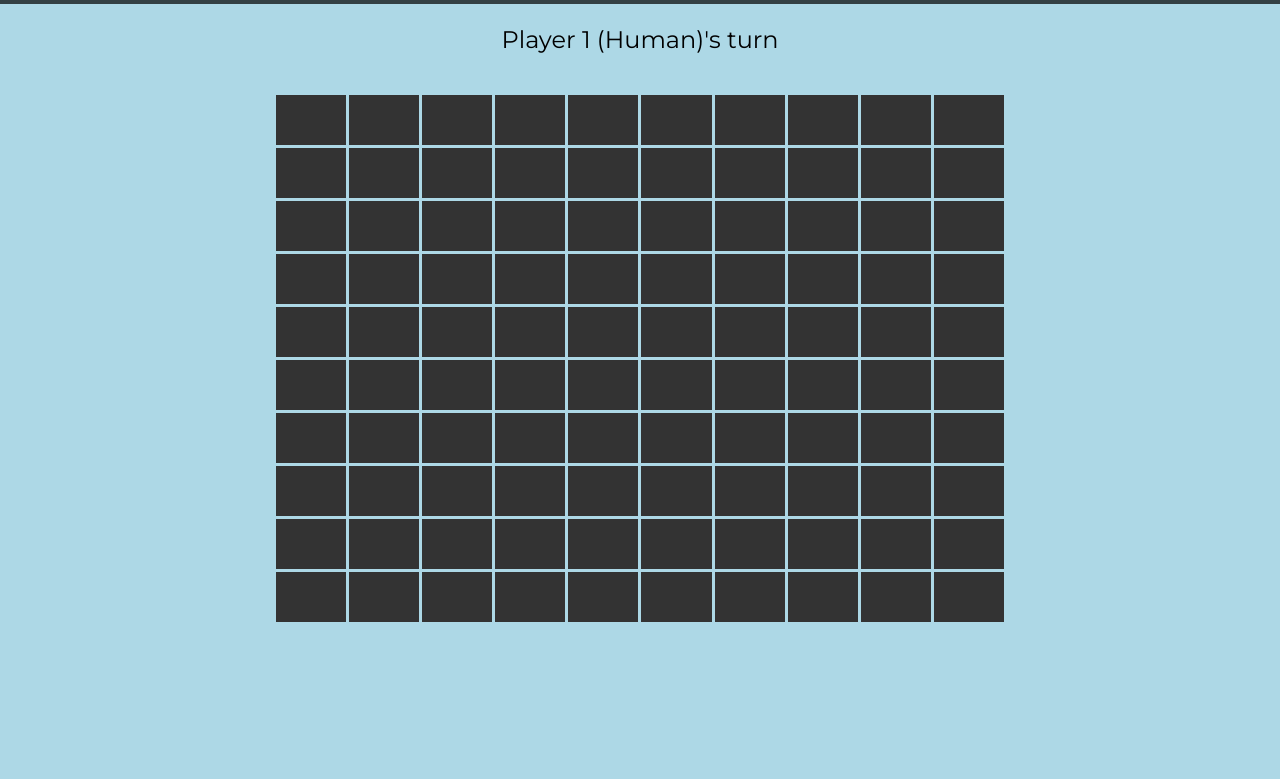
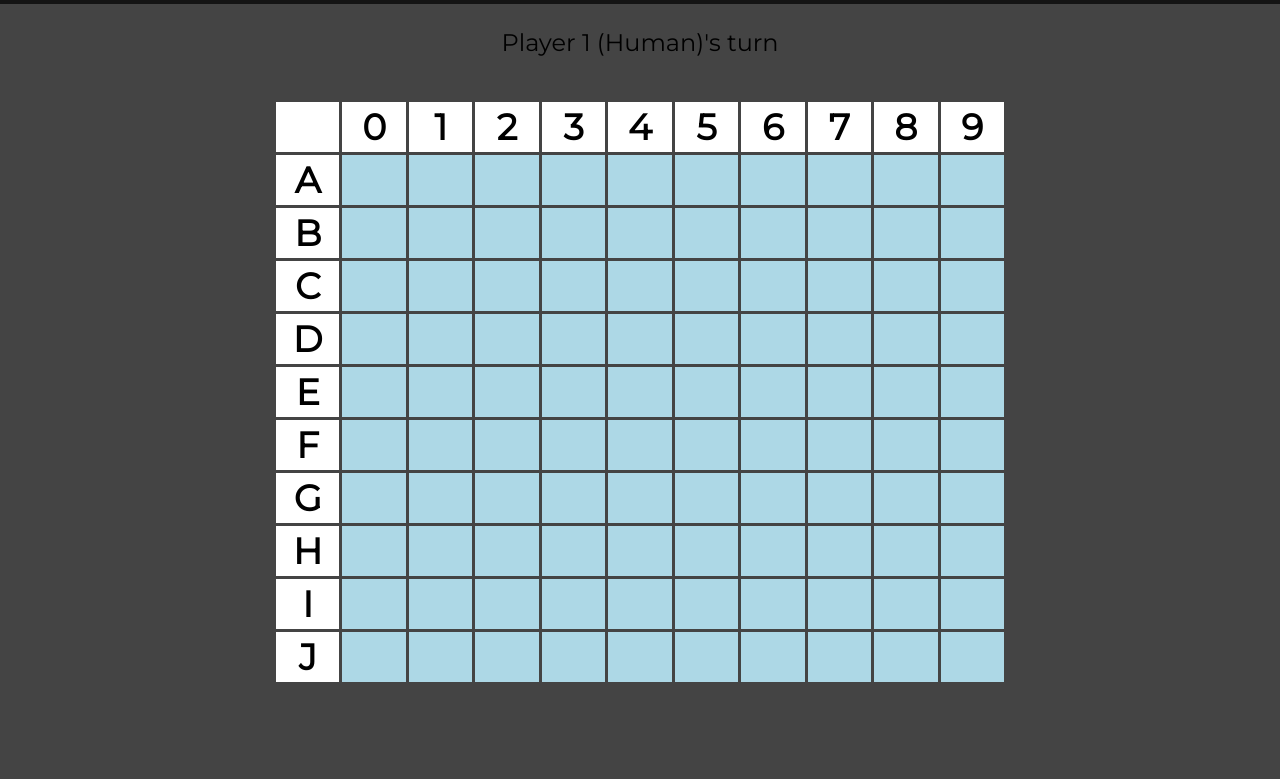
Before and after one commit to louis-pham/Battleship, a plain HTML site: page index.html in a window 1280 px wide. Shown: the part 82-861 px from the top of the page. Before the commit the page ends 800 px from the top, so only its background shows below. Drawn offline with Linux system fonts and the light colour scheme.

Commit message:
Add win check, prevent overlap of ship placement, headers on grid

```diff
--- a/css/main.css
+++ b/css/main.css
@@ -7,7 +7,7 @@
 body {
   font-size: 12px;
   font-family: Montserrat, sans-serif;
-  background: lightblue;
+  background-color: #444;
 }
 
 header {
@@ -57,8 +57,8 @@ main {
   padding: 20px;
   grid-area: board;
   display: grid;
-  grid-template-columns: repeat(10, 1fr);
-  grid-template-rows: repeat(10, 1fr);
+  grid-template-columns: repeat(11, 1fr);
+  grid-template-rows: repeat(11, 1fr);
   grid-row-gap: 3px;
   grid-column-gap: 3px;
   min-width: 700px;
@@ -66,10 +66,19 @@ main {
 
 .cell {
   height: 50px;
-  background: #333;
+  background: lightblue;
 }
 
 .cell:hover {
   box-shadow: 0px 0px 2px 2px #bd06ff;
   cursor: pointer;
 }
+
+.header {
+  display: flex;
+  justify-content: center;
+  align-items: center;
+  background-color: white;
+  font-weight: bold;
+  font-size: 3em;
+}
--- a/index.html
+++ b/index.html
@@ -18,6 +18,19 @@
       </div>
       <div id="ship-list" class="ship-list"></div>
       <div id="board" class="board">
+        <div class="header">&nbsp;</div>
+        <div class="header">0</div>
+        <div class="header">1</div>
+        <div class="header">2</div>
+        <div class="header">3</div>
+        <div class="header">4</div>
+        <div class="header">5</div>
+        <div class="header">6</div>
+        <div class="header">7</div>
+        <div class="header">8</div>
+        <div class="header">9</div>
+
+        <div class="header">A</div>
         <div id="A0" class="cell"></div>
         <div id="A1" class="cell"></div>
         <div id="A2" class="cell"></div>
@@ -29,6 +42,7 @@
         <div id="A8" class="cell"></div>
         <div id="A9" class="cell"></div>
 
+        <div class="header">B</div>
         <div id="B0" class="cell"></div>
         <div id="B1" class="cell"></div>
         <div id="B2" class="cell"></div>
@@ -40,6 +54,7 @@
         <div id="B8" class="cell"></div>
         <div id="B9" class="cell"></div>
 
+        <div class="header">C</div>
         <div id="C0" class="cell"></div>
         <div id="C1" class="cell"></div>
         <div id="C2" class="cell"></div>
@@ -51,6 +66,7 @@
         <div id="C8" class="cell"></div>
         <div id="C9" class="cell"></div>
 
+        <div class="header">D</div>
         <div id="D0" class="cell"></div>
         <div id="D1" class="cell"></div>
         <div id="D2" class="cell"></div>
@@ -62,6 +78,7 @@
         <div id="D8" class="cell"></div>
         <div id="D9" class="cell"></div>
 
+        <div class="header">E</div>
         <div id="E0" class="cell"></div>
         <div id="E1" class="cell"></div>
         <div id="E2" class="cell"></div>
@@ -73,6 +90,7 @@
         <div id="E8" class="cell"></div>
         <div id="E9" class="cell"></div>
 
+        <div class="header">F</div>
         <div id="F0" class="cell"></div>
         <div id="F1" class="cell"></div>
         <div id="F2" class="cell"></div>
@@ -84,6 +102,7 @@
         <div id="F8" class="cell"></div>
         <div id="F9" class="cell"></div>
 
+        <div class="header">G</div>
         <div id="G0" class="cell"></div>
         <div id="G1" class="cell"></div>
         <div id="G2" class="cell"></div>
@@ -95,6 +114,7 @@
         <div id="G8" class="cell"></div>
         <div id="G9" class="cell"></div>
 
+        <div class="header">H</div>
         <div id="H0" class="cell"></div>
         <div id="H1" class="cell"></div>
         <div id="H2" class="cell"></div>
@@ -106,6 +126,7 @@
         <div id="H8" class="cell"></div>
         <div id="H9" class="cell"></div>
 
+        <div class="header">I</div>
         <div id="I0" class="cell"></div>
         <div id="I1" class="cell"></div>
         <div id="I2" class="cell"></div>
@@ -117,6 +138,7 @@
         <div id="I8" class="cell"></div>
         <div id="I9" class="cell"></div>
 
+        <div class="header">J</div>
         <div id="J0" class="cell"></div>
         <div id="J1" class="cell"></div>
         <div id="J2" class="cell"></div>
--- a/js/main.js
+++ b/js/main.js
@@ -1,6 +1,7 @@
 /*----- constants -----*/
 let ROWS = ["A","B","C","D","E","F","G","H","I","J"];
 let COLUMNS = [0,1,2,3,4,5,6,7,8,9];
+let ORIENTATIONS = ["n","e","s","w"];
 let TIMEOUT = 300;
 
 /*----- app's state (variables) -----*/
@@ -25,12 +26,14 @@ boardElement.addEventListener("click", (e) => {
     && e.target.id !== "board" ) {
       isRendering = true;
       registerShot(e.target.id);
+      if (!winner) {
         setTimeout(() => {
           currentPlayer = player2;
           render();
           setTimeout(doPlayer2, TIMEOUT);
           isRendering = false;
         }, TIMEOUT);
+      }
   }
 });
 
@@ -46,7 +49,6 @@ function registerShot(coordinate) {
       add coordinate to player's hits
       reduce opponent ship's health
       break out early
-
   check if player's won
   switch to opponent's turn
   */
@@ -62,8 +64,65 @@ function registerShot(coordinate) {
       }
     }
   }
-  if (missed) currentPlayer.misses.push(coordinate);
+  if (missed) {
+    currentPlayer.misses.push(coordinate)
+  } else {
+    // check for winner
+    let remainingShips = Object.keys(opponent.ships).length;
+    for (ship in opponent.ships) {
+      if (opponent.ships[ship].health === 0) remainingShips -= 1;
+    }
+    if (remainingShips === 0) winner = currentPlayer;
+  };
   render();
+}
+
+function getRandomCoordinate() {
+  return ROWS[Math.floor(Math.random()*ROWS.length)] + COLUMNS[Math.floor(Math.random()*COLUMNS.length)];
+}
+
+function getSpanningCoordinates(headCoordinate, orientation, health) {
+  // vertical variables
+  let columnCoordinate, headRowIndex, tailRowIndex;
+  // horizontal variables
+  let rowCoordinate, headColumnIndex, tailColumnIndex;
+  // if the coordinates go out of bounds, return undefined, otherwise return an array of coordinates
+  switch (orientation) {
+    case "n":
+      columnCoordinate = headCoordinate.charAt(1);
+      // since rows are letters, get index of the ship's row coordinate to properly generate the other coordinates
+      headRowIndex = ROWS.indexOf(headCoordinate.charAt(0));
+      tailRowIndex = headRowIndex + 1 - health;
+      if (tailRowIndex >= 0) {
+        return ROWS.slice(tailRowIndex, headRowIndex + 1).map(rowCoordinate => `${rowCoordinate}${columnCoordinate}`);
+      }
+      break;
+    case "s":
+      columnCoordinate = headCoordinate.charAt(1);
+      headRowIndex = ROWS.indexOf(headCoordinate.charAt(0));
+      tailRowIndex = headRowIndex + health;
+      if (tailRowIndex <= ROWS.length) {
+        return ROWS.slice(headRowIndex, tailRowIndex).map((rowCoordinate) => `${rowCoordinate}${columnCoordinate}`);
+      }
+      break;
+    case "w":
+      // for the lateral cases, the index IS the coordinate, so no need to lookup position in COLUMNS array
+      rowCoordinate = headCoordinate.charAt(0);
+      headColumnIndex = parseInt(headCoordinate.charAt(1));
+      tailColumnIndex = headColumnIndex - health + 1;
+      if (tailColumnIndex >= 0) {
+        return COLUMNS.slice(tailColumnIndex, headColumnIndex + 1).map(columnCoordinate => `${rowCoordinate}${columnCoordinate}`);
+      }
+      break;
+    case "e":
+      rowCoordinate = headCoordinate.charAt(0);
+      headColumnIndex = parseInt(headCoordinate.charAt(1));
+      tailColumnIndex = headColumnIndex + health;
+      if (tailColumnIndex <= COLUMNS.length) {
+        return COLUMNS.slice(headColumnIndex, tailColumnIndex).map(columnCoordinate => `${rowCoordinate}${columnCoordinate}`);
+      }
+      break;
+  }
 }
 
 function doPlayer2() {
@@ -74,7 +133,7 @@ function doPlayer2() {
   let validShotFound = false;
   let shotCoordinate;
   while (!validShotFound) {
-    shotCoordinate = ROWS[Math.floor(Math.random()*ROWS.length)] + COLUMNS[Math.floor(Math.random()*COLUMNS.length)];
+    shotCoordinate = getRandomCoordinate();
     console.log(shotCoordinate);
     if (player2.hits.indexOf(shotCoordinate) === -1
         && player2.misses.indexOf(shotCoordinate) === -1 ) {
@@ -86,6 +145,42 @@ function doPlayer2() {
     currentPlayer = player1;
     render();
   }, TIMEOUT);
+}
+
+function placeShips(player) {
+  /*
+    choose a head position and orientation
+    check the coordinates the ship will span over (no overlaps, out of bounds)
+    if they're all good, assign the coordinates
+    else, redo
+  */
+  for (ship in player.ships) {
+    let openSpotFound = false;
+    while (!openSpotFound) {
+      let headCoordinate = getRandomCoordinate();
+      let orientation = ORIENTATIONS[Math.floor(Math.random()*ORIENTATIONS.length)];
+      let spanningCoordinates = getSpanningCoordinates(headCoordinate, orientation, player.ships[ship].health);
+      if (spanningCoordinates) {
+        // check for overlaps
+        let overlapFound = false;
+        overlapCheck:
+        for (otherShip in player.ships) {
+          if (ship !== otherShip) {
+            for (coordinate of spanningCoordinates) {
+              if (player.ships[otherShip].coordinates.indexOf(coordinate) >= 0) {
+                overlapFound = true;
+                break overlapCheck;
+              }
+            }
+          }
+        }
+        if (!overlapFound) {
+          player.ships[ship].coordinates = spanningCoordinates;
+          openSpotFound = true;
+        }
+      }
+    }
+  }
 }
 
 function init() {
@@ -117,19 +212,33 @@ function init() {
     misses: []
   };
 
+    // TODO: let player1 choose their own positions
+  placeShips(player1);
+  placeShips(player2);
+
+  for (ship in player2.ships) {
+    console.log(player2.ships[ship].coordinates);
+  }
+
   currentPlayer = player1;
-  // assign ship coordinates (static for now, randomly later, then let user choose own if time permitting)
+
   render();
+}
+
+function renderWinner() {
+  if (winner) {
+    alert("you win!");
+  }
 }
 
 function render() {
   let opponent = currentPlayer === player1 ? player2 : player1;
-  // reset board to grey
+  // reset board to water
   for (shot of opponent.hits) {
-    boardElement.querySelector(`#${shot}`).style.backgroundColor = "#333";
+    boardElement.querySelector(`#${shot}`).style.backgroundColor = "lightblue";
   }
   for (shot of opponent.misses) {
-    boardElement.querySelector(`#${shot}`).style.backgroundColor = "#333";
+    boardElement.querySelector(`#${shot}`).style.backgroundColor = "lightblue";
   }
 
   // render currentPlayer's shots
@@ -147,6 +256,7 @@ function render() {
     }
   }
   messageElement.textContent = `${currentPlayer.name}'s turn`;
-
-  // render ship lists for both sides
+  renderWinner();
+  // TODO: render ship lists for both sides
+  // TODO: render a minimap for player 1's ships?
 }
```
Lines whose indentation alone changed are shown as unchanged.
